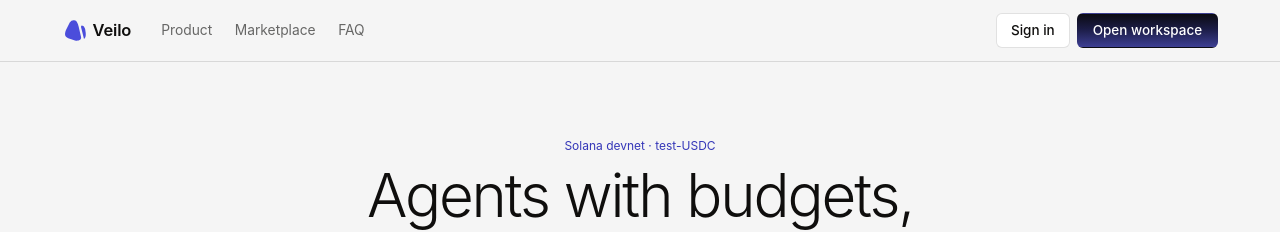
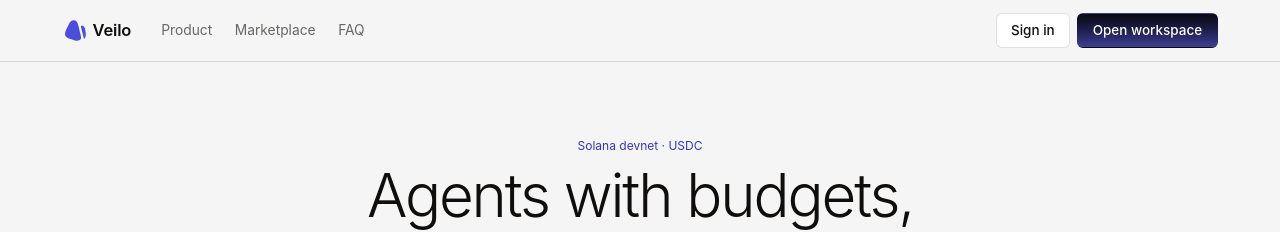
Before and after one commit to Seann004/Veilo-agent-wallet, a Next.js app in the folder apps/dashboard/: page / in a window 1280 px wide. Shown: the top 232 px of the page. Built offline with nearby package versions, Linux system fonts and the light colour scheme.

Commit message:
refactor(dashboard): call the devnet token USDC in the redesigned pages
Carries the earlier USDC wording to the landing page, site footer and
pre-approved listing caps that arrived with the redesign. The devnet
label and the no-real-funds note stay.

Verified: pnpm vitest run apps/dashboard passes.

```diff
--- a/apps/dashboard/components/CustomAgentFields.tsx
+++ b/apps/dashboard/components/CustomAgentFields.tsx
@@ -153,7 +153,7 @@ function GrantDraftPicker({ grants, onChange }: { grants: GrantDraft[]; onChange
         <ul className="plain">
           {grants.map((g) => (
             <li key={g.listingId} className="version">
-              {g.title} · up to {decimals === null ? `${g.maxTotalUnits} base units` : `${formatUnits(g.maxTotalUnits, decimals)} test tokens`}{" "}
+              {g.title} · up to {decimals === null ? `${g.maxTotalUnits} base units` : `${formatUnits(g.maxTotalUnits, decimals)} USDC`}{" "}
               <button type="button" className="btn btn-small" onClick={() => onChange(grants.filter((x) => x.listingId !== g.listingId))}>
                 Remove {g.title}
               </button>
--- a/apps/dashboard/components/Landing.tsx
+++ b/apps/dashboard/components/Landing.tsx
@@ -11,7 +11,7 @@ const FEATURES: Array<[string, string]> = [
 ];
 
 const FAQ: Array<[string, string]> = [
-  ["Is this real money?", "No. Veilo runs on Solana devnet with test-USDC and refuses to start against mainnet."],
+  ["Is this real money?", "No. Veilo runs on Solana devnet with devnet USDC and refuses to start against mainnet."],
   ["What does the private pool hide?", "Which deposit paid for a withdrawal. Deposits, payouts, amounts, merchant, fees and timing are public. A small pool gives weak privacy."],
   ["Can an agent overspend?", "Every purchase must fit all limits at once. The limits are enforced by your owner wallet service, so a compromised owner machine is outside what they protect."],
   ["Who pays for model calls?", "The operator, through OpenRouter. They show as demo credits."],
@@ -22,7 +22,7 @@ export function Landing() {
   return (
     <SitePage>
       <section className="hero" id="product">
-        <p className="eyebrow">Solana devnet · test-USDC</p>
+        <p className="eyebrow">Solana devnet · USDC</p>
         <h1>Agents with budgets, not blank cheques</h1>
         <p className="lede">Give each agent a job and a spending limit. Stop them whenever you want.</p>
         <div className="hero-actions">
--- a/apps/dashboard/components/Site.tsx
+++ b/apps/dashboard/components/Site.tsx
@@ -40,7 +40,7 @@ export function SiteFooter() {
     <footer className="site-footer">
       <span>
         <span className="logo" aria-hidden="true" />{" "}
-        Veilo · Solana devnet only · test-USDC, no real funds
+        Veilo · Solana devnet only · USDC, no real funds
       </span>
       <span>
         <Link href="/marketplace">Marketplace</Link> · <Link href="/workspace">Workspace</Link> · <Link href="/#faq">FAQ</Link>
```
